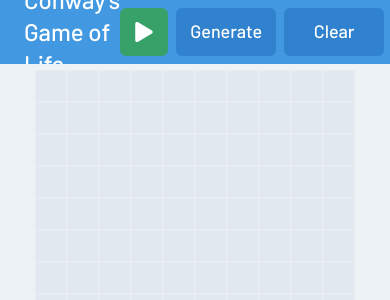
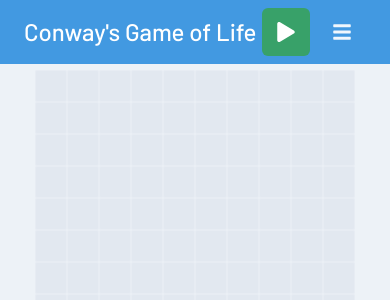
Before and after one commit to jgabriel1/conways-game-of-life, a React (Create React App) app: page / in a window 390 px wide. Shown: the top 300 px of the page. Built offline with nearby package versions, Linux system fonts and the light colour scheme.

Commit message:
Added responsive menu for Generate and Clear buttons.

```diff
--- a/src/interface/components/TopBar.tsx
+++ b/src/interface/components/TopBar.tsx
@@ -7,8 +7,16 @@ import {
   Text,
   IconButton,
   useBreakpointValue,
+  Menu,
+  MenuButton,
+  MenuList,
+  VStack,
 } from '@chakra-ui/react';
-import { FaPlay as PlayIcon, FaPause as StopIcon } from 'react-icons/fa';
+import {
+  FaPlay as PlayIcon,
+  FaPause as StopIcon,
+  FaBars as MenuIcon,
+} from 'react-icons/fa';
 
 import { useGame } from '../hooks/game';
 
@@ -70,6 +78,8 @@ export const TopBar: React.FC = () => {
             />
           )}
 
+          {isScreenWide ? (
+            <>
               <Button
                 type="button"
                 w="100px"
@@ -92,6 +102,49 @@ export const TopBar: React.FC = () => {
               >
                 <Text fontWeight="medium">Clear</Text>
               </Button>
+            </>
+          ) : (
+            <Menu size="lg">
+              <MenuButton
+                as={IconButton}
+                type="button"
+                colorScheme="whiteAlpha"
+                color="whiteAlpha.900"
+                aria-label="menu-toggle"
+                icon={<MenuIcon />}
+                size="lg"
+                fontSize="20px"
+                variant="ghost"
+                disabled={gameIsRunning}
+              />
+
+              <MenuList minW="128px" bg="transparent" border="none">
+                <VStack>
+                  <Button
+                    type="button"
+                    w="100px"
+                    size="md"
+                    colorScheme="blue"
+                    onClick={() => generateRandomGame()}
+                    disabled={gameIsRunning}
+                  >
+                    <Text fontWeight="medium">Generate</Text>
+                  </Button>
+
+                  <Button
+                    type="button"
+                    w="100px"
+                    size="md"
+                    colorScheme="blue"
+                    onClick={() => resetGame()}
+                    disabled={gameIsRunning}
+                  >
+                    <Text fontWeight="medium">Clear</Text>
+                  </Button>
+                </VStack>
+              </MenuList>
+            </Menu>
+          )}
         </Flex>
       </Flex>
     </Box>
```
Lines whose indentation alone changed are shown as unchanged.
